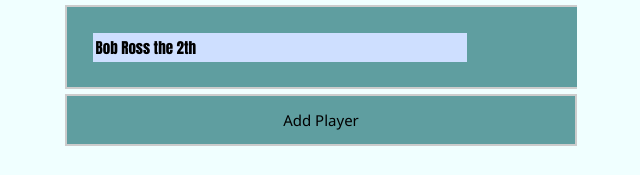
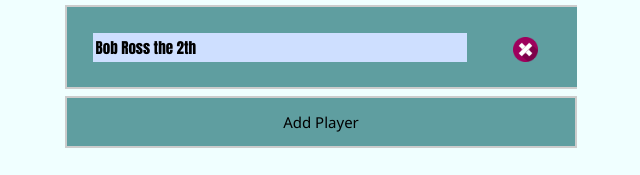
Before and after one commit to JulienToons/defhacks2020, a plain HTML site: page index.html in a window 1280 px wide. Both pictures are taken after a click on the button "Add Player". Shown: the part 409-584 px from the top of the page, 319-959 px from the left. Drawn offline with Linux system fonts and the light colour scheme.

Commit message:
Update index.html
image => img

```diff
--- a/index.html
+++ b/index.html
@@ -38,7 +38,7 @@
                 let butt = document.createElement("button");
                 butt.className = "x-button";
                 butt.onclick = "closeElement(this.parentElement)";
-                let imgButt = document.createElement("image");
+                let imgButt = document.createElement("img");
                 imgButt.setAttribute("style","width:25px;height:25px;");
                 imgButt.setAttribute("src", "imgs/close-2-icon.png");
                 imgButt.className = "ximg";
```
